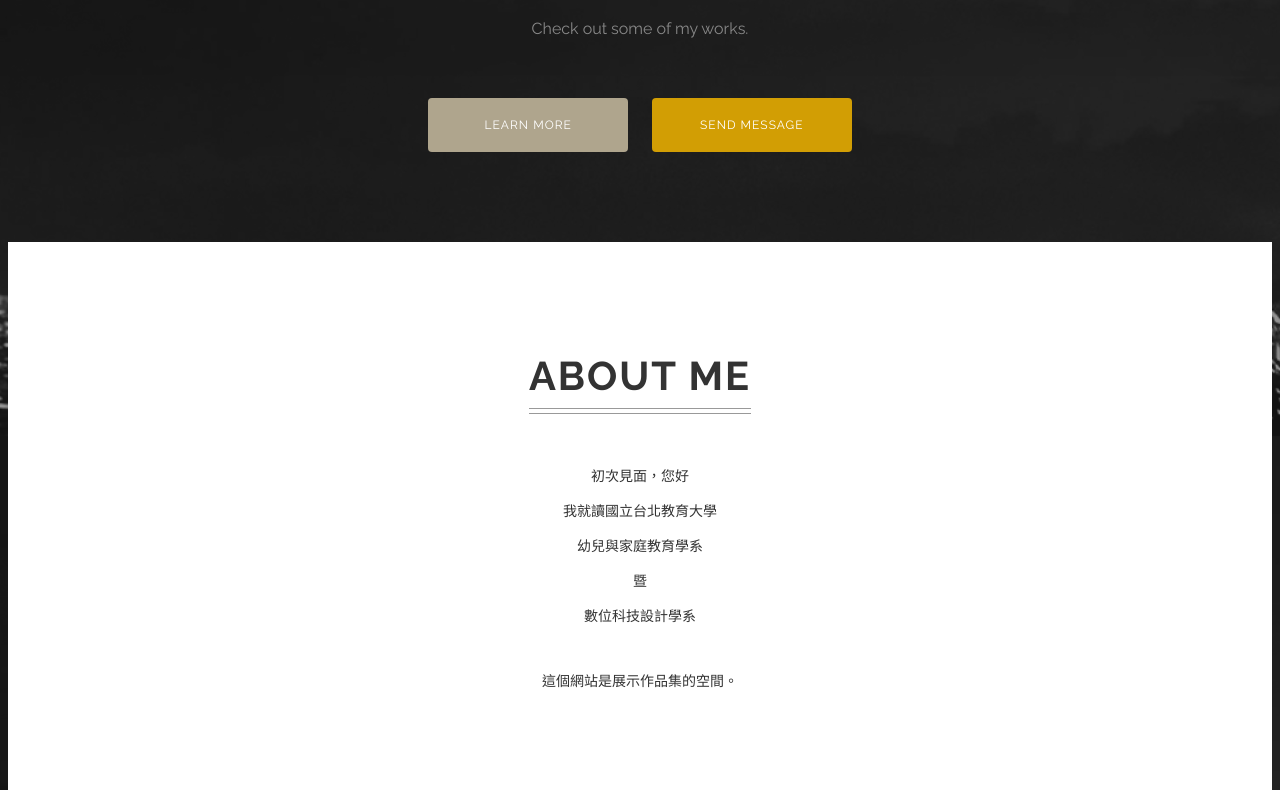
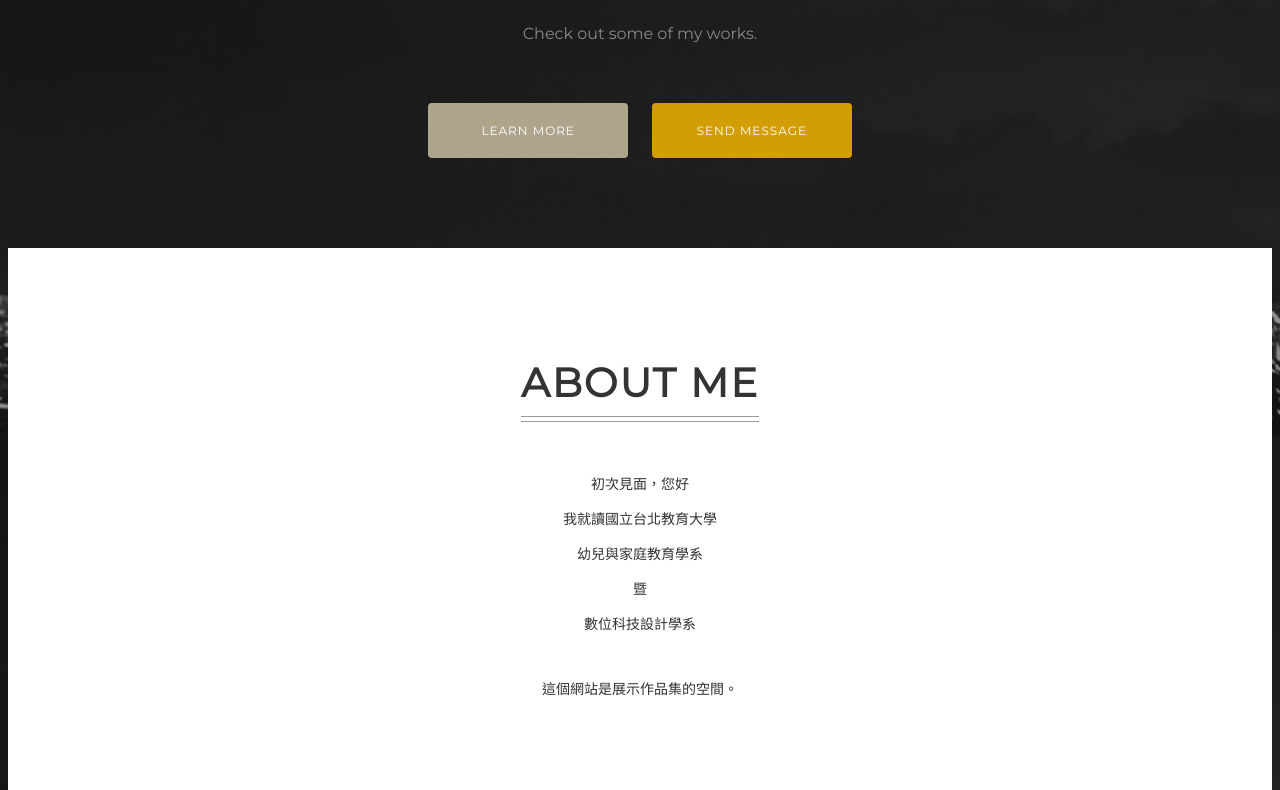
Before and after one commit to sabrinas166863/mid, a plain HTML site: page mid/index.html in a window 1280 px wide. Shown: the part 364-1154 px from the top of the page. Drawn offline with Linux system fonts and the light colour scheme.

Commit message:
Update style.css

```diff
--- a/mid/css/style.css
+++ b/mid/css/style.css
@@ -7,7 +7,7 @@ body {
   color: #fff;
   text-align: center;
   font-size: 1.4rem;
-  font-family: Raleway, "Hiragino Kaku Gothic ProN",  Meiryo,  sans-serif;
+  font-family: 'Montserrat', "Hiragino Kaku Gothic ProN",  Meiryo,  sans-serif;
   /* margin: 0; */
 }
 *, *::before, *::after {
```
